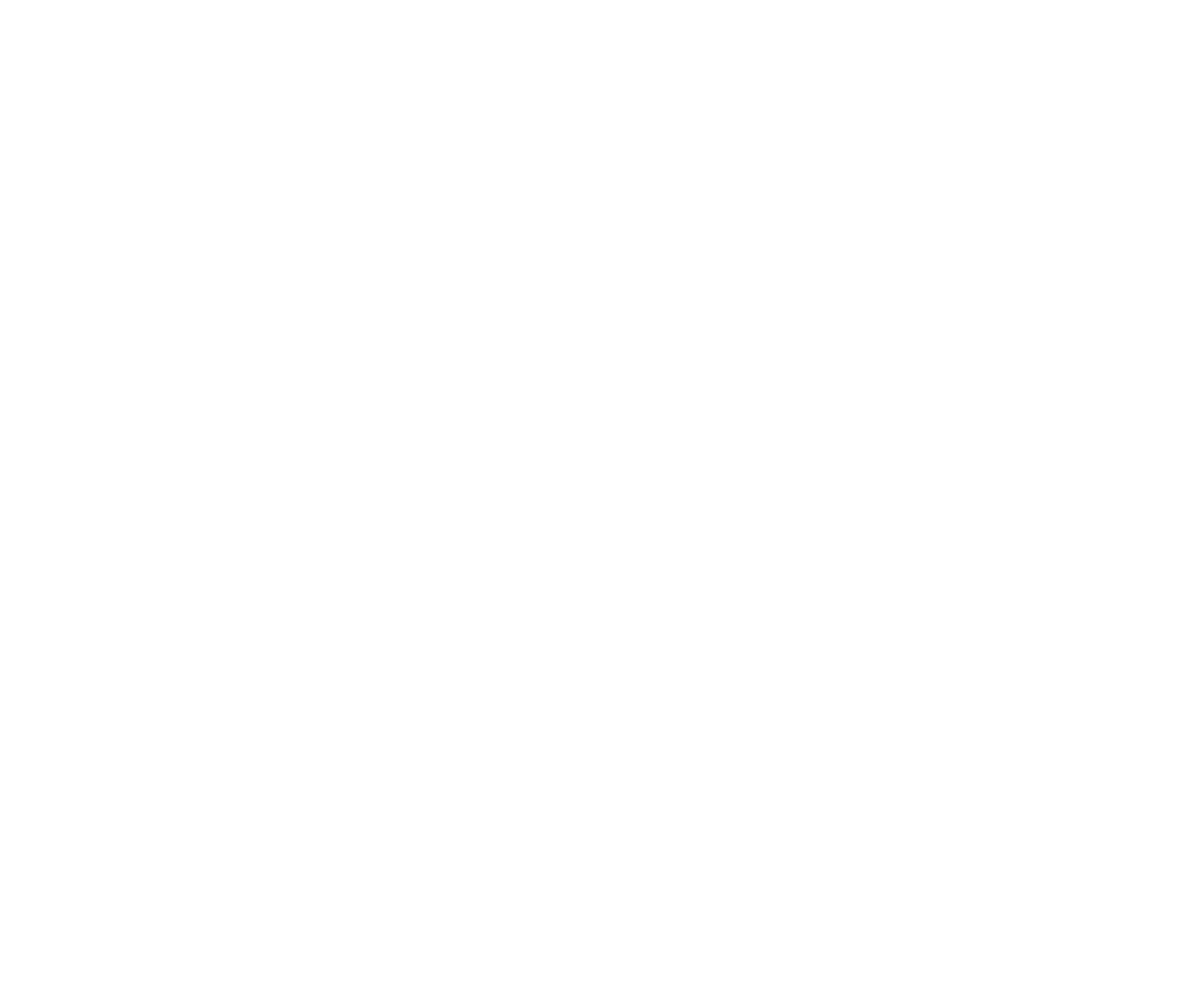
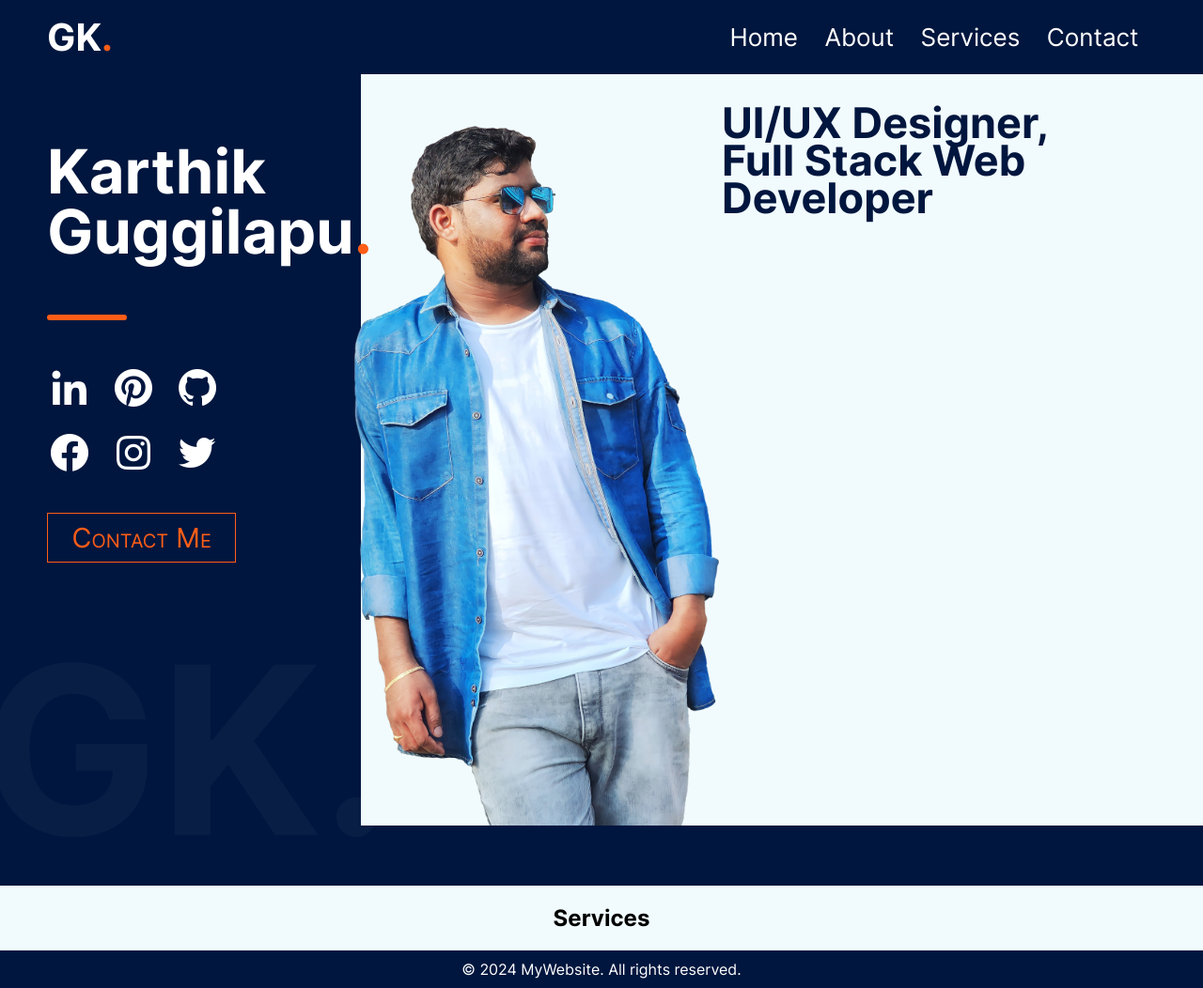
Before and after one commit to KarthikGuggilapu/karthikguggilapu.github.io, a plain HTML site: page index.html in a window 1280 px wide. Shown: the whole page at 94% size. Before the commit the page ends 800 px from the top, so only its background shows below. Drawn offline with nearby package versions, Linux system fonts and the light colour scheme.

Commit message:
hero section

```diff
--- /dev/null
+++ b/assets/css/responsive.css
@@ -0,0 +1,58 @@
+/* Responsive styling */
+@media (max-width: 1024px) {
+    .nav-links {
+        flex-direction: column;
+        align-items: center;
+        background-color: rgba(0, 0, 0, 0.8);
+        position: absolute;
+        top: 60px;
+        left: -100%;
+        width: 100%;
+        height: calc(100vh - 60px);
+        transition: left 0.3s ease;
+        text-align: center;
+    }
+
+    .nav-links li {
+        margin: 20px 0;
+    }
+
+    .nav-links.show {
+        left: 0;
+    }
+
+    .menu-icon {
+        display: block;
+        color: white;
+    }
+}
+
+@media (max-width: 768px) {
+    .nav-links a {
+        padding: 10px 20px;
+        font-size: 18px;
+    }
+
+    section {
+        padding: 0 20px;
+    }
+
+    .menu-icon {
+        display: block;
+    }
+}
+
+@media (max-width: 480px) {
+    .logo {
+        font-size: 20px;
+    }
+
+    .menu-icon {
+        display: block !important;
+        font-size: 20px;
+    }
+
+    .nav-links a {
+        font-size: 16px;
+    }
+}
--- /dev/null
+++ b/assets/css/style.css
@@ -0,0 +1,224 @@
+@import url('theme.css');
+@import url('responsive.css');
+
+* {
+    padding: 0px;
+    margin: 0px;
+    box-sizing: border-box;
+}
+body {
+    font-family: var(--inter);
+    background-color: var(--bg-color);
+}
+
+/* Header styling */
+header {
+    background-color: var(--primary);
+    color: var(--secondary);
+    padding: 15px 50px;
+    position: sticky;
+    top: 0;
+    z-index: 1000;
+}
+
+nav {
+    display: flex;
+    justify-content: space-between;
+    align-items: center;
+}
+
+.logo {
+    font-size: clamp(40px, 5vw, 24px);
+    font-weight: bold;
+}
+
+.logo .dot {
+    color: var(--orange);
+}
+
+.menu-icon {
+    display: none;
+    font-size: 35px;
+    cursor: pointer;
+    color: var(--secondary);
+    background-color: transparent !important;
+}
+
+.nav-links {
+    list-style: none;
+    width: 40%;
+    display: flex;
+    justify-content: space-evenly;
+    /* background-color: red; */
+    font-size: clamp(26px, 5vh, 24px);
+}
+
+.nav-links li {
+    /* margin-left: 20px; */
+}
+
+.nav-links a {
+    color: var(--secondary);
+    text-decoration: none;
+    padding: 5px 10px;
+    transition: background-color 0.3s;
+}
+
+.nav-links a:hover {
+    background-color: #575757;
+    border-radius: 4px;
+}
+
+/* Global Class */
+section {
+    /* padding: 0px 50px; */
+}
+
+/* Hero Section */
+.hero-section {
+    height: 100vh;
+    display: flex;
+
+
+    .content {
+        display: flex;
+        position: relative;
+        width: 100%;
+        justify-content: space-between;
+
+        .left {
+            width: 30%;
+            display: flex;
+            flex-direction: column;
+            justify-content: start;
+            padding: 0px 50px;
+            background-color: var(--primary);
+
+            .content {
+                margin: 5vh auto;
+                height: max-content;
+                display: flex;
+                flex-direction: column;
+                justify-content: space-evenly;
+
+                .h1{
+                    padding: 4vh 0px;
+                    line-height: 8vh;
+                    font-size: clamp(65px, 10vh, 30px);
+                    color: var(--secondary);
+                }
+
+                .h1 span{
+                    color: var(--orange);
+                }
+
+                .line {
+                    padding: 3px;
+                    border-radius: 10px;
+                    background-color: var(--orange);
+                    width: 30%;
+                    border: none;
+                    margin: 3vh 0px;
+                }
+
+                .icons {
+                    padding: 3vh 0px;
+                    display: grid;
+                    grid-template-columns: repeat(3, 1fr); /* 3 columns */
+                    grid-template-rows: repeat(2, 1fr);  /* 2 rows */
+                    gap: 20px;
+                    justify-content: start;
+                    align-items: start;
+                    width: 50%;
+                    cursor: pointer;
+                }
+
+                .icons i {
+                    font-size: 3em;
+                    text-align: center;
+                    color: var(--secondary);
+                    transition: transform 0.3s;
+                }
+
+                .icons i:hover {
+                    transform: scale(1.2);
+                }
+
+                .contact-box {
+                    padding: 3vh 0px;
+                }
+                .contact-box a{
+                    font-size: 1.8em;
+                    font-variant: small-caps;
+                    color: var(--orange);
+                    text-align: center;
+                    text-decoration: none;
+                    padding: 1vh 2vw;
+                    border: 1px solid var(--orange);
+                }
+                .contact-box a:hover {
+                    background-color: var(--orange);
+                    color: var(--secondary);
+                }
+            }
+
+            .light-text {
+                color: rgba(255, 255, 255, 0.036);
+                font-size:13vw;
+                position: absolute;
+                /* top: 0; */
+                left: -20px;
+                bottom: -70px;
+                /* line-height: 10px; */
+            }
+        }
+
+        .center {
+            height: 100%;
+            position: absolute;
+            left: 26.7vw;
+            /* background-color: red; */
+
+            .img {
+                /* background-color: red; */
+                height: 100%;
+                /* rotate: 0.5deg; */
+            }
+        }
+
+        .right {
+            position: relative;
+            /* background-color: red;   */
+            width: 40%;
+
+            .content {
+                display: flex;
+                flex-direction: column;
+                justify-items: center;
+                justify-content: center !important;
+
+                .h1{
+                    padding: 4vh 0px;
+                    line-height: 5vh;
+                    font-size: clamp(45px, 10vh, 30px);
+                    color: var(--primary);
+                }
+            }
+        }
+    }
+}
+
+.services {
+    text-align: center;
+    border-top: 8vh solid var(--primary);
+    padding: 20px 50px;
+}
+
+/* Footer */
+footer {
+    background-color: var(--primary);
+    color: var(--secondary);
+    text-align: center;
+    padding: 10px 20px;
+    position: relative;
+}
--- /dev/null
+++ b/assets/css/theme.css
@@ -0,0 +1,22 @@
+@font-face {
+    font-family: 'Inter';
+    src: url('fonts/Inter/Inter-VariableFont_slnt\,wght.ttf') format('truetype');
+    font-style: normal;
+}
+
+
+:root {
+    /* Colors */
+    --primary : #00163E;
+    --secondary : #fff;
+    --bg-color : #F1FBFE;
+    --orange : #FF5D17;
+    --red : #ff0000;
+    --black : #000;
+    --text-color : #5C5C5C;
+    --text-bg : rgb(146, 165, 179);
+
+    /* Font Family */
+    --inter : 'Inter', sans-serif;
+
+}
--- /dev/null
+++ b/assets/js/scripts.js
@@ -0,0 +1,4 @@
+function toggleMenu() {
+    const navLinks = document.getElementById('navLinks');
+    navLinks.classList.toggle('show');
+}
--- a/index.html
+++ b/index.html
@@ -47,8 +47,105 @@
       "description": "Karthik Guggilapu is the Founder & CEO of UNIQUBE Solutions, leading innovations in technology and business solutions."
     }
     </script>
+
+    <!-- Boxicons -->
+    <link href='https://unpkg.com/boxicons@2.1.4/css/boxicons.min.css' rel='stylesheet'>
+    <script src="https://unpkg.com/boxicons@2.1.4/dist/boxicons.js"></script>
+
+
+    <!-- StyleSheet -->
+    <link rel="stylesheet" href="assets/css/style.css">
+    <link rel="stylesheet" href="https://cdnjs.cloudflare.com/ajax/libs/font-awesome/6.5.2/css/all.min.css" integrity="sha512-SnH5WK+bZxgPHs44uWIX+LLJAJ9/2PkPKZ5QiAj6Ta86w+fsb2TkcmfRyVX3pBnMFcV7oQPJkl9QevSCWr3W6A==" crossorigin="anonymous" referrerpolicy="no-referrer" />
 </head>
 <body>
-    <!-- Content of your profile page -->
+    <!-- Header -->
+    <header>
+        <!-- Nav -->
+        <nav>
+            <div class="logo">GK<span class="dot">.</span></div>
+            <div class="menu-icon" onclick="toggleMenu()">
+                <i class="fas fa-bars-staggered" style="color: white;"></i>
+            </div>
+            <ul class="nav-links" id="navLinks">
+                <li><a href="#home">Home</a></li>
+                <li><a href="#about">About</a></li>
+                <li><a href="#services">Services</a></li>
+                <li><a href="#contact">Contact</a></li>
+            </ul>
+        </nav>
+    </header>
+
+    <!-- Hero Section -->
+    <section class="hero-section">
+        <div class="content">
+            <div class="left">
+                <div class="content">
+                    <h1 class="h1">Karthik <br> Guggilapu<span>.</span></h1>
+                    <hr class="line">
+                    <div class="icons">
+                        <a href="https://www.linkedin.com" title="LinkedIn" target="_blank" rel="noopener noreferrer">
+                            <i class='bx bxl-linkedin'></i>
+                        </a>
+                        <a href="https://www.pinterest.com" title="Pinterest" target="_blank" rel="noopener noreferrer">
+                            <i class='bx bxl-pinterest'></i>
+                        </a>
+                        <a href="https://www.github.com" title="GitHub" target="_blank" rel="noopener noreferrer">
+                            <i class='bx bxl-github'></i>
+                        </a>
+                        <a href="https://www.facebook.com" title="Facebook" target="_blank" rel="noopener noreferrer">
+                            <i class='bx bxl-facebook-circle'></i>
+                        </a>
+                        <a href="https://www.instagram.com" title="Instagram" target="_blank" rel="noopener noreferrer">
+                            <i class='bx bxl-instagram'></i>
+                        </a>
+                        <a href="https://www.twitter.com" title="Twitter" target="_blank" rel="noopener noreferrer">
+                            <i class='bx bxl-twitter'></i>
+                        </a>
+                    </div>
+                    <div class="contact-box">
+                        <a href="#" title="Contact Me" target="_blank" rel="noopener noreferrer">
+                            Contact Me
+                        </a>
+                    </div>
+                </div>
+                <div class="light-text">
+                    <h1 class="trans-text">GK.</h1>
+                </div>
+            </div>
+            <div class="center">
+                <img src="assets/hero_image_2.png" alt="" class="img">
+            </div>
+            <div class="right">
+                <div class="content">
+                    <h1 class="h1">UI/UX Designer, <br>
+                        Full Stack Web <br>
+                        Developer</h1>
+
+                </div>
+            </div>
+        </div>
+    </section>
+
+    <section class="services">
+        <h1>Services</h1>
+    </section>
+
+
+    <!-- Footer -->
+    <footer>
+        <p>&copy; 2024 MyWebsite. All rights reserved.</p>
+    </footer>
+
+    <!-- Scripts -->
+    <script src="https://cdnjs.cloudflare.com/ajax/libs/font-awesome/6.5.2/js/all.min.js" integrity="sha512-u3fPA7V8qQmhBPNT5quvaXVa1mnnLSXUep5PS1qo5NRzHwG19aHmNJnj1Q8hpA/nBWZtZD4r4AX6YOt5ynLN2g==" crossorigin="anonymous" referrerpolicy="no-referrer"></script>
+    <!-- <script src="assets/js/scripts.js"></script> -->
+
+    <script>
+        function toggleMenu() {
+            const navLinks = document.getElementById('navLinks');
+            navLinks.classList.toggle('show');
+        }
+    </script>
+
 </body>
 </html>
```
Also changed, not shown: aboutus.html (added, +169 -0 lines), assets/css/fonts/Inter/Inter-VariableFont_slnt,wght.ttf (added), assets/css/fonts/Inter/OFL.txt (added), assets/css/fonts/Inter/README.txt (added), assets/css/fonts/Inter/static/Inter-Black.ttf (added), assets/css/fonts/Inter/static/Inter-Bold.ttf (added), assets/css/fonts/Inter/static/Inter-ExtraBold.ttf (added), assets/css/fonts/Inter/static/Inter-ExtraLight.ttf (added), assets/css/fonts/Inter/static/Inter-Light.ttf (added), assets/css/fonts/Inter/static/Inter-Medium.ttf (added), assets/css/fonts/Inter/static/Inter-Regular.ttf (added), assets/css/fonts/Inter/static/Inter-SemiBold.ttf (added), assets/css/fonts/Inter/static/Inter-Thin.ttf (added).
